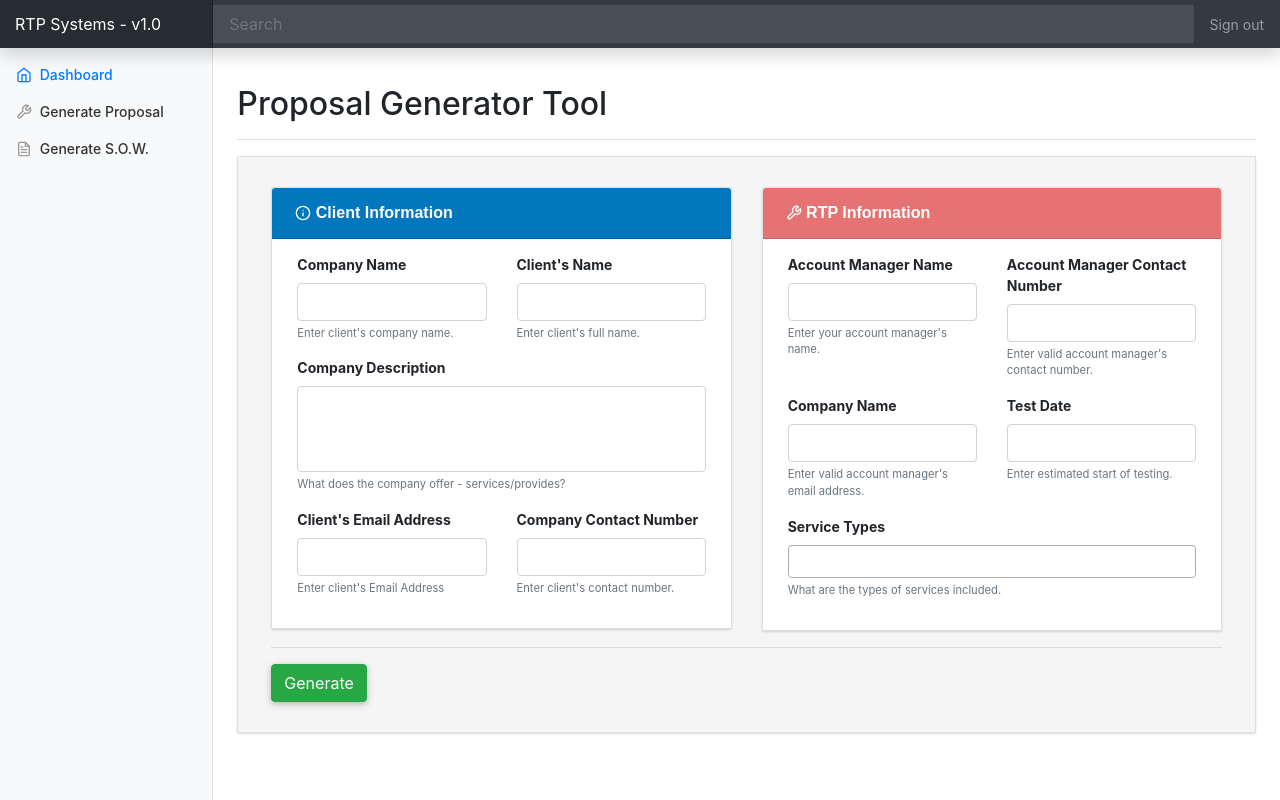
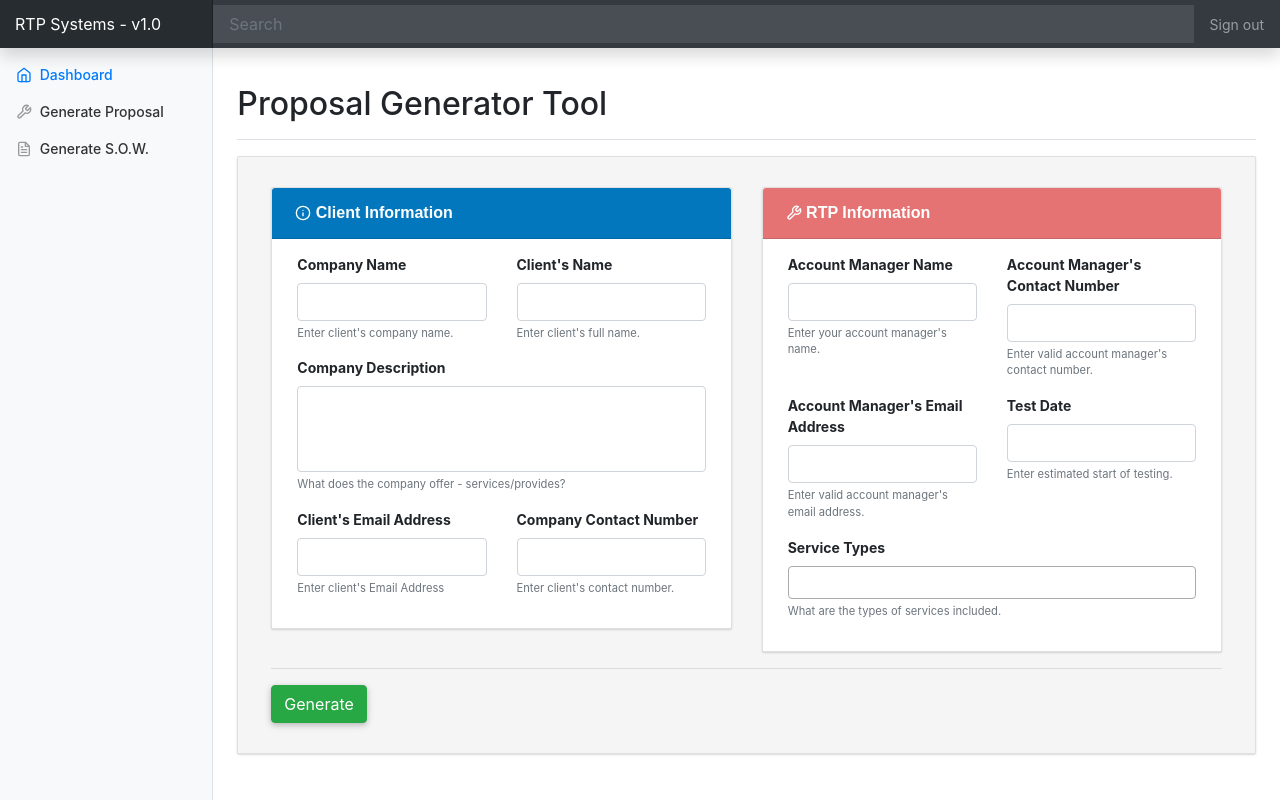
Before and after one commit to cielbleuph/proposal-gentool, a PHP site: page /?p=proposal-tool in a window 1280 px wide. Run offline with PHP 8.4, Linux system fonts and the light colour scheme; some libraries are stand-ins or nearby versions.

Commit message:
fix form account email address.

```diff
--- a/views/proposal-tool.php
+++ b/views/proposal-tool.php
@@ -101,7 +101,7 @@
                                     </div>
                                     <div class="col-md-6">
                                         <div class="form-group">
-                                            <label for="account-manager-contact" class="control-label f-700">Account Manager Contact Number</label>
+                                            <label for="account-manager-contact" class="control-label f-700">Account Manager's Contact Number</label>
                                             <input type="text"
                                                 class="form-control" name="account-manager-contact" id="account-manager-contact" aria-label="Account Manager Contact Number" aria-describedby="account-manager-email-help">
                                             <small id="account-manager-contact-help" class="form-text text-muted">Enter valid account manager's contact number.</small>
@@ -111,7 +111,7 @@
                                 <div class="row">
                                     <div class="col-md-6">
                                         <div class="form-group">
-                                            <label for="company-name" class="control-label f-700">Company Name</label>
+                                            <label for="company-name" class="control-label f-700">Account Manager's Email Address</label>
                                             <input type="email"
                                                 class="form-control" name="account-manager-email" id="account-manager-email" aria-label="Account Manager Email" aria-describedby="account-manager-email-help">
                                             <small id="account-manager-email-help" class="form-text text-muted">Enter valid account manager's email address.</small>
```
